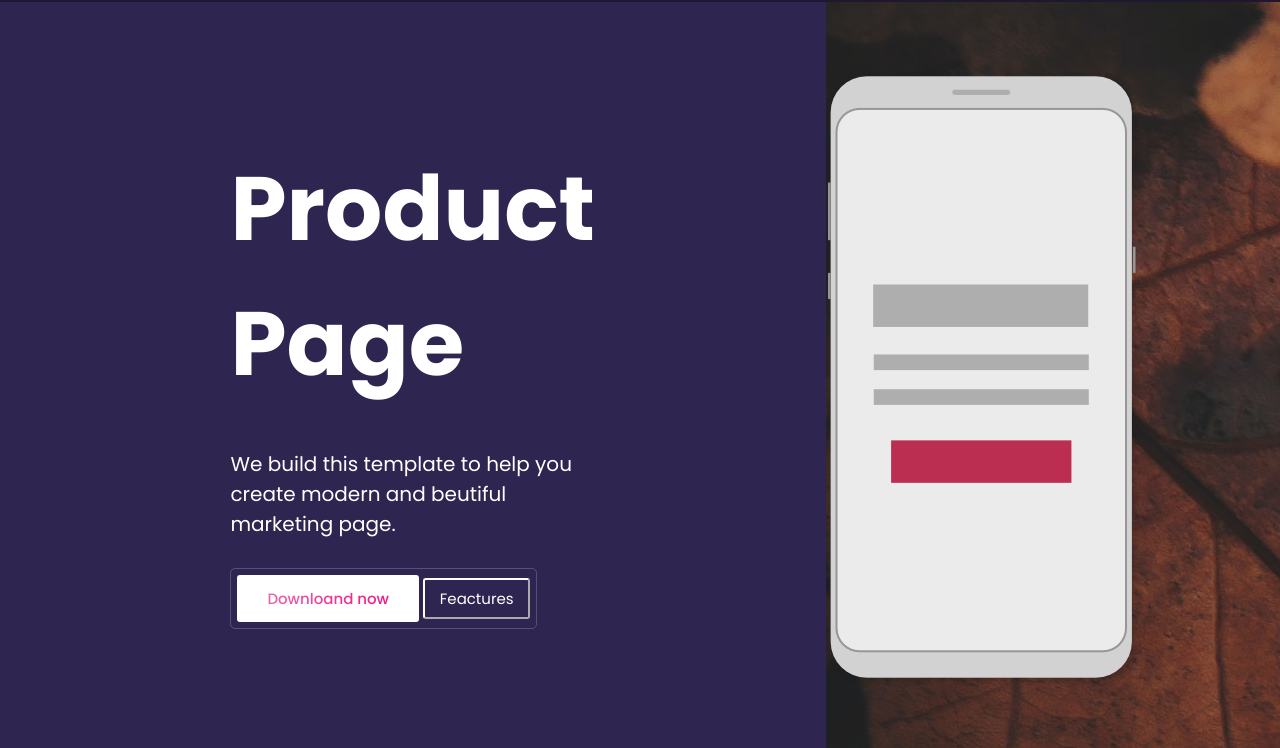
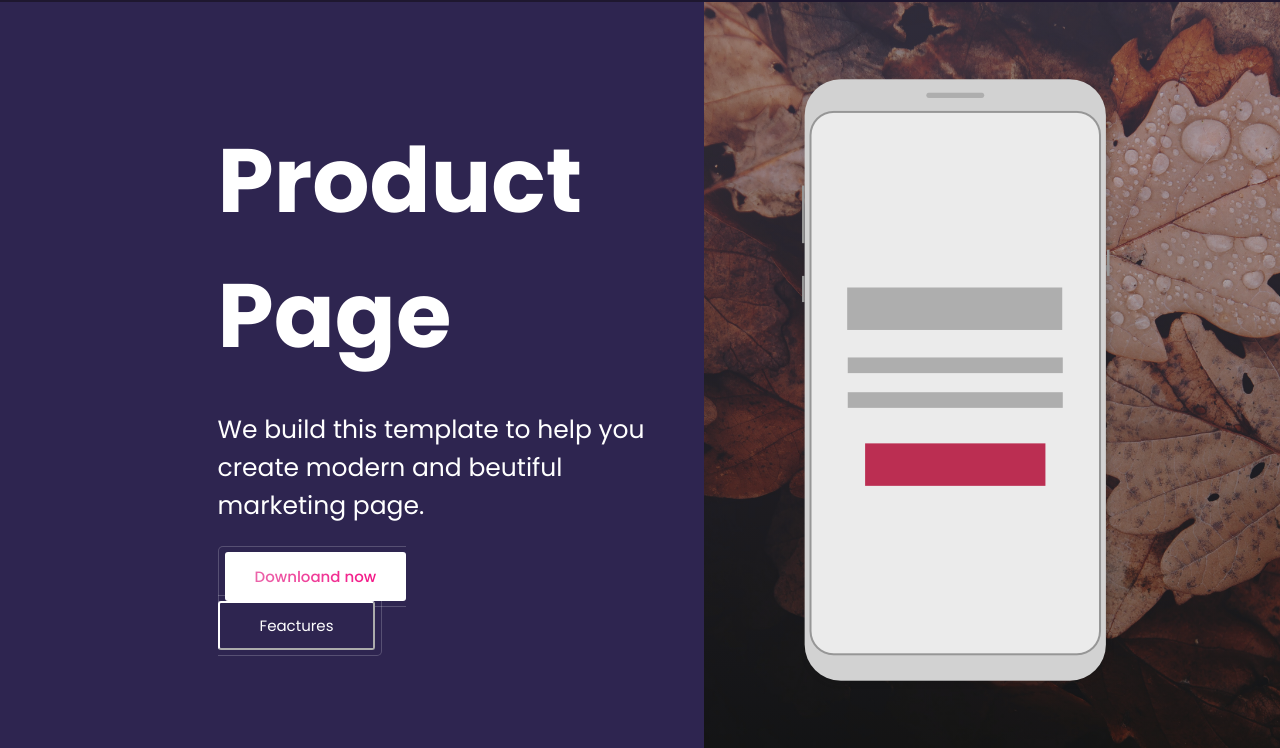
Before and after one commit to sarabarmar/proyecto-bleux, a plain HTML site: page index.html in a window 1280 px wide. Shown: the part 73-821 px from the top of the page. Drawn offline with Linux system fonts and the light colour scheme.

Commit message:
Todo terminado listo para despliegue

```diff
--- a/index.html
+++ b/index.html
@@ -26,6 +26,7 @@
         </nav>
         <section class="seccion1">
             <div class="fondocolor">
+                <div class="textocolor">
                     <h1>
                         Product
                         <br>
@@ -42,8 +43,11 @@
                         <button class="boton2">Feactures</button>
                     </div>
                 </div>
+            </div>
             <div class="fondoimagen">
-                <img src="asset/image/phone.png" alt="Celular">
+                <div class="celular">
+                    <img src="asset/image/phone.png" alt="celular">
+                </div>
             </div>
         </section>
     </header>
--- a/style/style.css
+++ b/style/style.css
@@ -47,7 +47,10 @@ nav {
 
 .fondocolor {
     color: white;
-    padding: 18vw;
+    padding: 10vw;
+}
+.textocolor{
+    margin: 20%;
 }
 
 .fondocolor h1 {
@@ -56,8 +59,9 @@ nav {
 }
 
 .fondocolor p {
-    font-size: 20px;
+    font-size: 25px;
     margin: 10% 0%;
+    width: 35vw;
 }
 
 .botonesinicio {
@@ -71,7 +75,7 @@ nav {
 .boton-degradado {
     background: white;
     border: none;
-    padding: 12px 30px;
+    padding: 13px 30px;
     border-radius: 3px;
     position: relative;
     overflow: hidden;
@@ -93,17 +97,31 @@ nav {
     background: #2E2550;
     color: white;
     border-radius: 3px;
-    padding: 2% 4%;
+    padding: 11px 40px;
     font-size: 15px;
 }
 
 .fondoimagen {
-    background-image: url(../asset/image/hojasFondo.jpg);
+    background-image: linear-gradient(rgba(70, 60, 93, 0.4), rgba(0, 0, 0, 0.4)), url(../asset/image/hojasFondo.jpg);
+
+    background-size: cover;
+    background-position: center;
     width: 100%;
-    height: 100%;
-    align-content: center;
-    justify-content: left;
+    height: 95vh;
+    display: flex;
+    justify-content: flex-end;
+    align-items: center;
+    padding-right: 5vw;
 }
+
+.celular {
+    display: flex;
+    align-items: center;
+    justify-content: flex-start;
+    margin: 0% 20%;
+    width: 100%;
+}
+
 
 .seccion2 {
     margin: 3%;
@@ -121,11 +139,11 @@ nav {
     align-content: center;
     margin: 0% 15%;
     justify-content: space-evenly;
-    gap:6%;
+    gap: 7%;
 }
 
 .seccion2 img {
-    width: 100%;
+    width: 90%;
 }
 
 
@@ -139,9 +157,11 @@ nav {
     font-weight: 100;
     margin-bottom: 3%;
 }
-.texto p{
+
+.texto p {
     font-size: 20px;
 }
+
 .title {
     position: relative;
     color: #F41486;
@@ -164,6 +184,7 @@ nav {
     color: #F41486;
     line-height: 2rem;
     font-size: 20px;
+    vertical-align: middle;
 }
 
 .seccion3 {
@@ -210,7 +231,8 @@ sup {
 .carta1 i {
     line-height: 2rem;
 }
-.a{
+
+.a {
     color: #F41486;
 }
 
@@ -223,9 +245,11 @@ sup {
     font-size: 15px;
     border-radius: 5px;
 }
-.b{
+
+.b {
     color: #282240;
 }
+
 .botoncarta2 {
     border: none;
     color: white;
@@ -253,10 +277,26 @@ sup {
     font-size: 50px;
     font-weight: lighter;
 }
- .carta1 .parcarta1{
+.lista1 {
+  list-style: none;
+  padding: 0;
+  font-size: 15px;
+  margin: 0;
+}
+
+.lista1 li {
+  margin-bottom: 10px;
+  display: flex;
+  align-items: center;
+  gap: 8px;
+}
+
+
+.carta1 .parcarta1 {
     color: black;
     font-size: 16px;
 }
+
 .gris1 {
     background-color: #F5F5F5;
     width: 100%;
```
Lines whose indentation alone changed are shown as unchanged.
